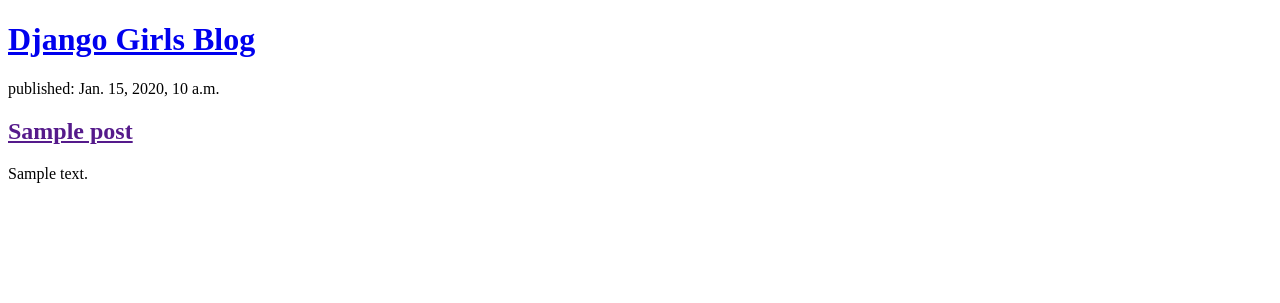
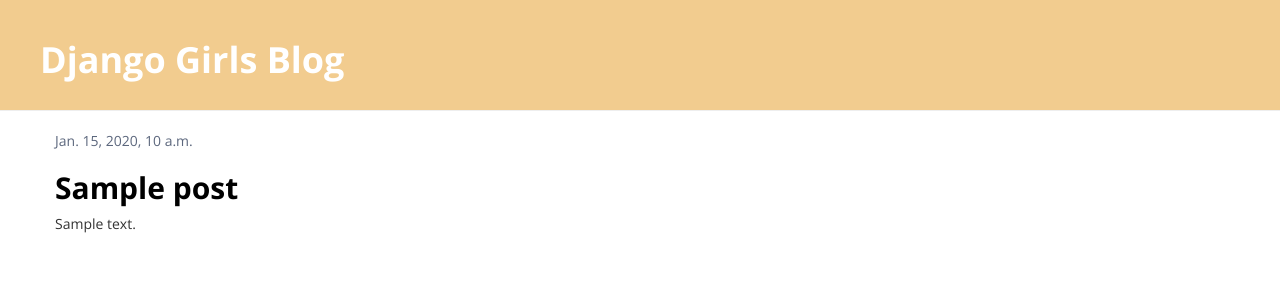
Before and after one commit to wesleysrael/djangogirlblog, a Django app: template blog/templates/blog/post_list.html in a window 1280 px wide. Shown: the top 303 px of the page. Run offline with Django 3.2, Linux system fonts and the light colour scheme; the template is opened without the code that fills it: most values are stand-ins (such as "Sample title", 1, 10 or a date in 2020); some libraries are stand-ins or nearby versions.

Commit message:
Added view and template for detailed blog post as well as CSS for the site

```diff
--- /dev/null
+++ b/blog/static/css/blog.css
@@ -0,0 +1,65 @@
+@import url("https://fonts.googleapis.com/css2?family=Open+Sans:wght@300;400;700&display=swap");
+
+body {
+  font-family: "Open Sans", sans-serif;
+}
+
+h1 a,
+h2 a {
+  color: #312e2c;
+}
+
+h1,
+h2 {
+  font-weight: 700;
+}
+
+.page-header {
+  background-color: #f2cc8f;
+  margin-top: 0;
+  padding: 20px 20px 20px 40px;
+}
+
+.page-header h1,
+.page-header h1 a,
+.page-header h1 a:visited,
+.page-header h1 a:active {
+  color: #ffffff;
+  font-size: 36px;
+  text-decoration: none;
+}
+
+.content {
+  margin-left: 40px;
+}
+
+.date {
+  color: #5c677d;
+}
+
+.save {
+  float: right;
+}
+
+.post-from textarea,
+.post-form input {
+  width: 100%;
+}
+
+.top-menu,
+.top-menu:hover,
+.top-menu:visited {
+  color: #ffffff;
+  float: right;
+  font-size: 26px;
+  margin-right: 20px;
+}
+
+.post {
+  margin-bottom: 70px;
+}
+
+.post h2 a,
+.post h2 a:visited {
+  color: #000000;
+}
--- /dev/null
+++ b/blog/templates/blog/base.html
@@ -0,0 +1,31 @@
+{% load static %}
+<!DOCTYPE html>
+<html lang="pt-br">
+  <head>
+    <meta charset="UTF-8" />
+    <meta name="viewport" content="width=device-width, initial-scale=1.0" />
+    <title>Django Girls</title>
+    <link
+      rel="stylesheet"
+      href="//maxcdn.bootstrapcdn.com/bootstrap/3.2.0/css/bootstrap.min.css"
+    />
+    <link
+      rel="stylesheet"
+      href="//maxcdn.bootstrapcdn.com/bootstrap/3.2.0/css/bootstrap-theme.min.css"
+    />
+    <link rel="stylesheet" href="{% static 'css/blog.css' %}" />
+  </head>
+
+  <body>
+    <body>
+      <div class="page-header">
+        <h1><a href="/">Django Girls Blog</a></h1>
+      </div>
+      <div class="content container">
+        <div class="row">
+          <div class="col-md-8">{% block content %} {% endblock %}</div>
+        </div>
+      </div>
+    </body>
+  </body>
+</html>
--- a/blog/templates/blog/post_list.html
+++ b/blog/templates/blog/post_list.html
@@ -1,21 +1,13 @@
-<!DOCTYPE html>
-<html lang="en">
-  <head>
-    <meta charset="UTF-8" />
-    <meta name="viewport" content="width=device-width, initial-scale=1.0" />
-    <title>Django Girls</title>
-  </head>
-  <body>
-    <div>
-      <h1><a href="/">Django Girls Blog</a></h1>
-    </div>
+{% extends 'blog/base.html' %}
 
-    {% for post in posts %}
-    <div>
-      <p>published: {{ post.published_date }}</p>
-      <h2><a href="">{{ post.title }}</a></h2>
-      <p>{{ post.text|linebreaksbr }}</p>
-    </div>
-    {% endfor %}
-  </body>
-</html>
+{% block content %}
+{% for post in posts %}
+<div class="post">
+  <div class="date">
+    {{ post.published_date }}
+  </div>
+  <h2><a href="{% url 'post_detail' pk=post.pk %}">{{ post.title }}</a></h2>
+  <p>{{ post.text|linebreaksbr }}</p>
+</div>
+{% endfor %}
+{% endblock %}
--- a/blog/urls.py
+++ b/blog/urls.py
@@ -3,4 +3,5 @@ from . import views
 
 urlpatterns = [
     path('', views.post_list, name='post_list'),
+    path('post/<int:pk>/', views.post_detail, name='post_detail'),
 ]
--- a/blog/views.py
+++ b/blog/views.py
@@ -1,6 +1,7 @@
 from django.shortcuts import render
 from django.utils import timezone
 from .models import Post
+from django.shortcuts import render, get_object_or_404
 
 # Create your views here.
 
@@ -9,3 +10,8 @@ def post_list(request):
     posts = Post.objects.filter(
         published_date__lte=timezone.now()).order_by('published_date')
     return render(request, 'blog/post_list.html', {'posts': posts})
+
+
+def post_detail(request, pk):
+    post = get_object_or_404(Post, pk=pk)
+    return render(request, 'blog/post_detail.html', {'post': post})
```
Also changed, not shown: blog/templates/blog/post_detail.html (added, +13 -0 lines).
